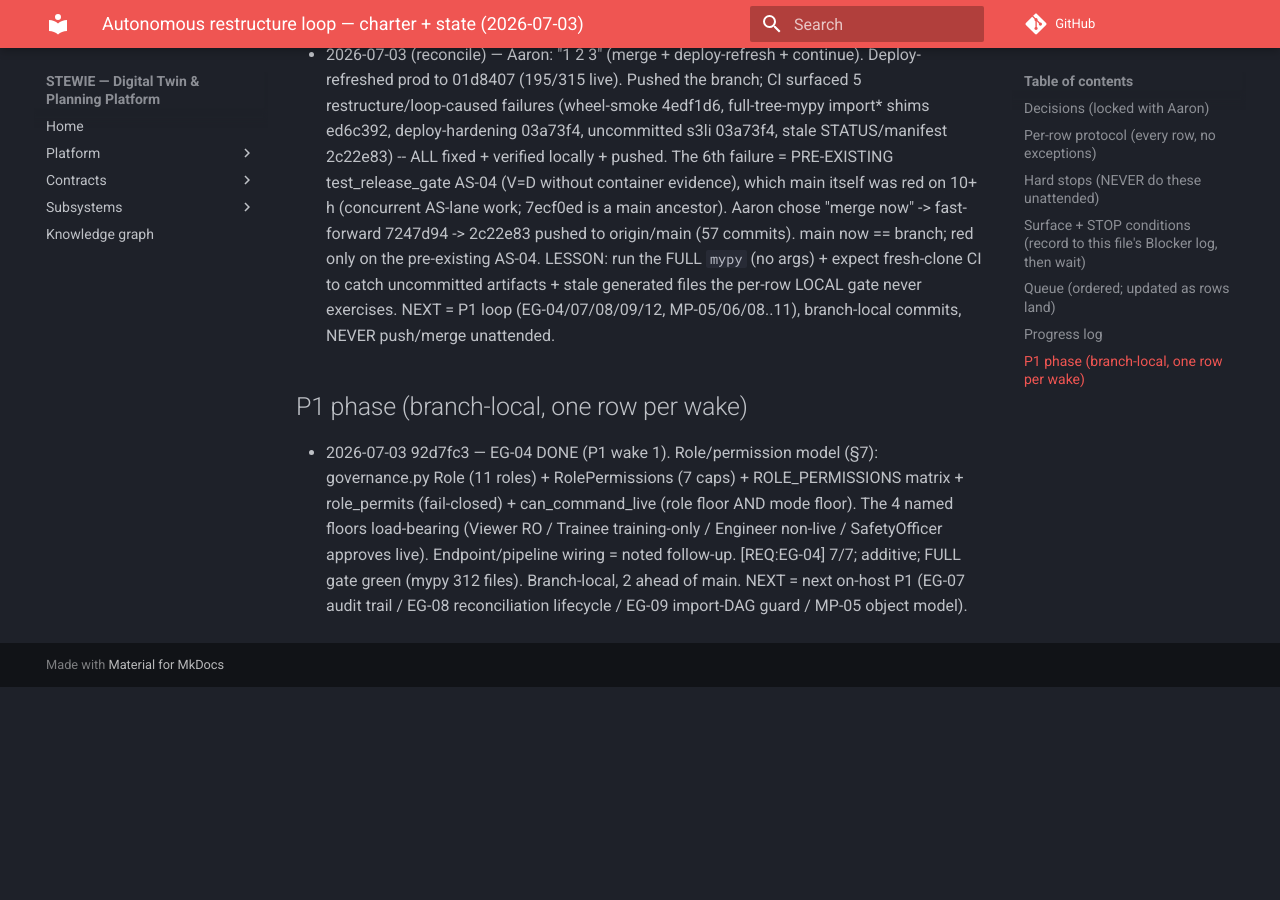
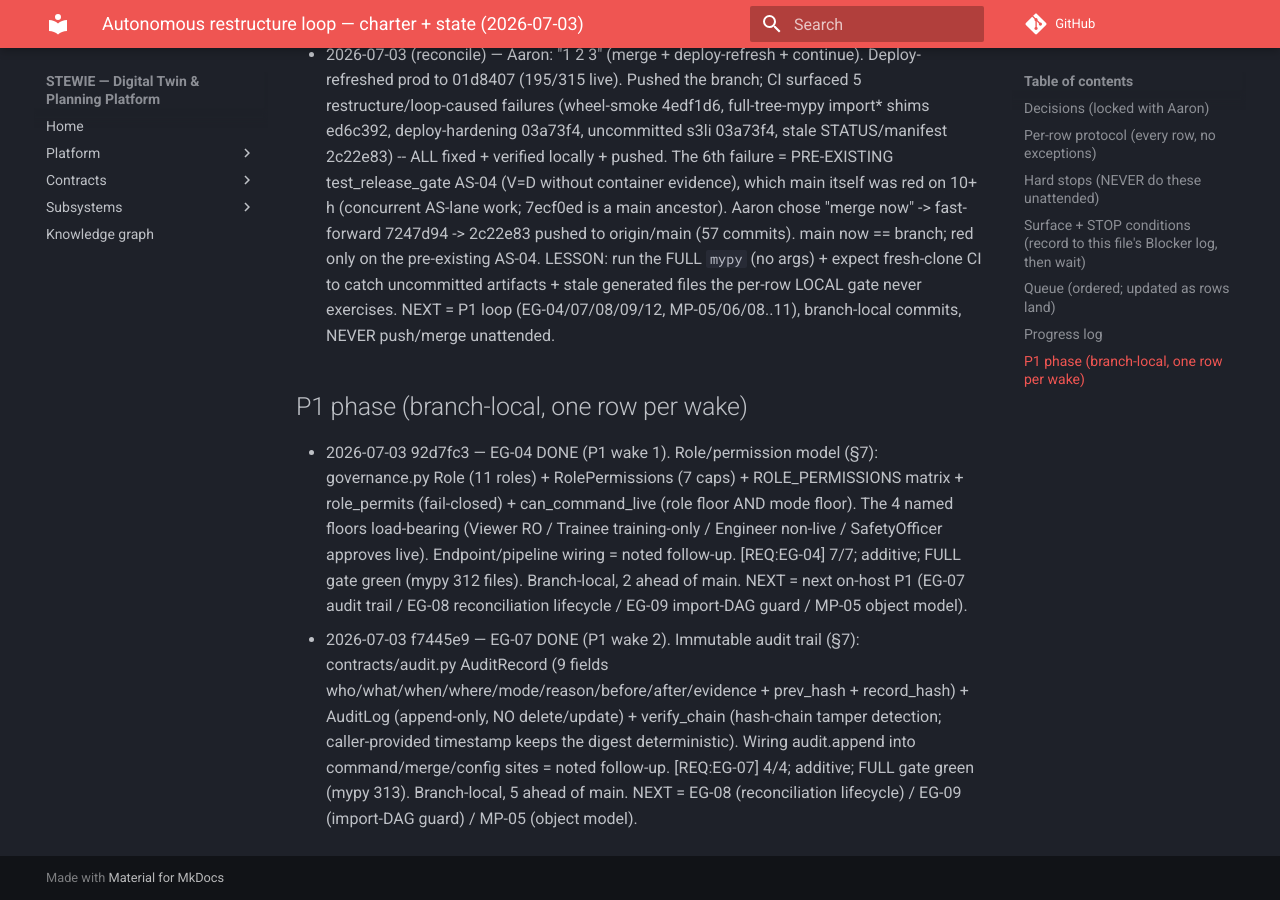
Before and after one commit to stewie-sw/stewie, an MkDocs documentation site: the page built from docs/autonomous_loop_charter_2026-07-03.md, in a window 1280 px wide and 900 px high, scrolled down 4531 px. Built offline with MkDocs 1.6.1 and Material for MkDocs 9.7.7, drawn with Linux system fonts in a browser that asks for light colours; comment, search, counter and statistics services are not loaded; before the commit the page ends 5218 px from its top, so only the background shows below that.

Commit message:
chore(loop): charter — EG-07 done (P1 wake 2), next on-host P1 row

```diff
--- a/docs/autonomous_loop_charter_2026-07-03.md
+++ b/docs/autonomous_loop_charter_2026-07-03.md
@@ -151,3 +151,9 @@ and stop scheduling (wait for Aaron).
   non-live / SafetyOfficer approves live). Endpoint/pipeline wiring = noted follow-up. [REQ:EG-04] 7/7;
   additive; FULL gate green (mypy 312 files). Branch-local, 2 ahead of main. NEXT = next on-host P1
   (EG-07 audit trail / EG-08 reconciliation lifecycle / EG-09 import-DAG guard / MP-05 object model).
+- 2026-07-03 f7445e9 — EG-07 DONE (P1 wake 2). Immutable audit trail (§7): contracts/audit.py AuditRecord
+  (9 fields who/what/when/where/mode/reason/before/after/evidence + prev_hash + record_hash) + AuditLog
+  (append-only, NO delete/update) + verify_chain (hash-chain tamper detection; caller-provided timestamp keeps
+  the digest deterministic). Wiring audit.append into command/merge/config sites = noted follow-up. [REQ:EG-07]
+  4/4; additive; FULL gate green (mypy 313). Branch-local, 5 ahead of main. NEXT = EG-08 (reconciliation
+  lifecycle) / EG-09 (import-DAG guard) / MP-05 (object model).
```
